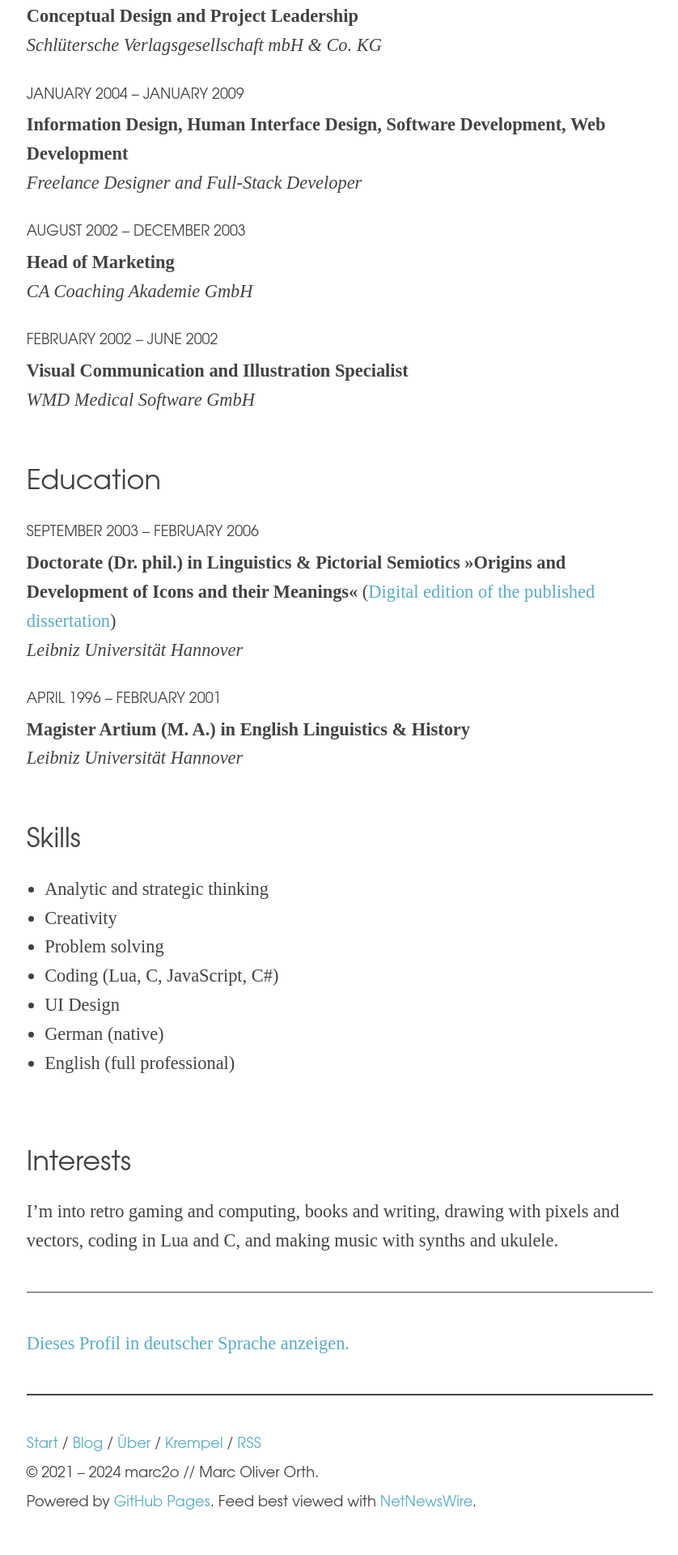
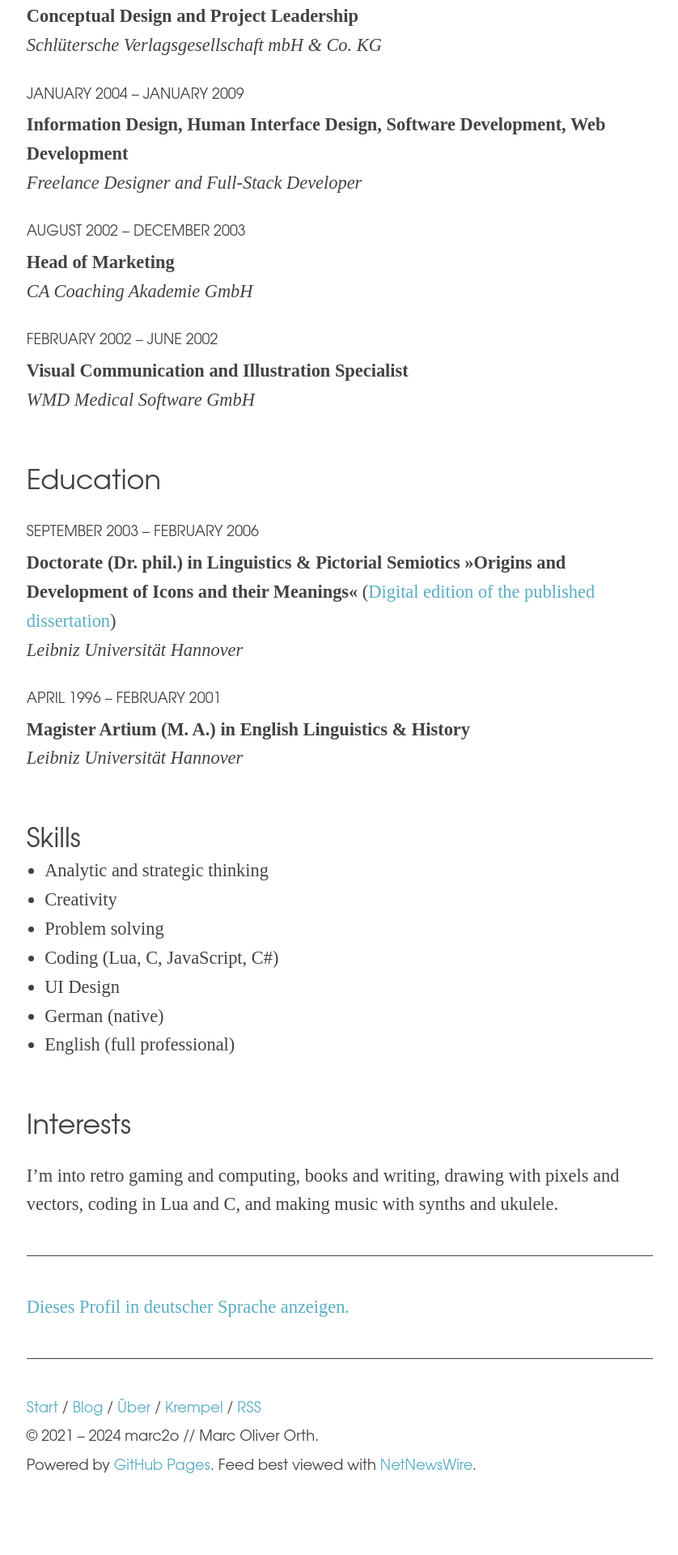
Before and after one commit to marc2o/marc2o.github.io, a Jekyll site: the page built from cv/marc.md, in a window 1280 px wide. Shown: the part 1479-3399 px from the top of the page at 81% size, without its empty margins (220-1058 px from the left). Built offline with Jekyll 4.4.1, drawn with Linux system fonts in a browser that asks for light colours; after the commit the page ends 3354 px from its top, so only the background shows below that.

Commit message:
Update cv.css

```diff
--- a/assets/css/cv.css
+++ b/assets/css/cv.css
@@ -164,7 +164,7 @@
 
 ul.skills {
 	list-style-type: disc;
-	padding: 1em;
+	padding-left: 1em;
 }
 
 ul.position li:not(first-child) {
```
